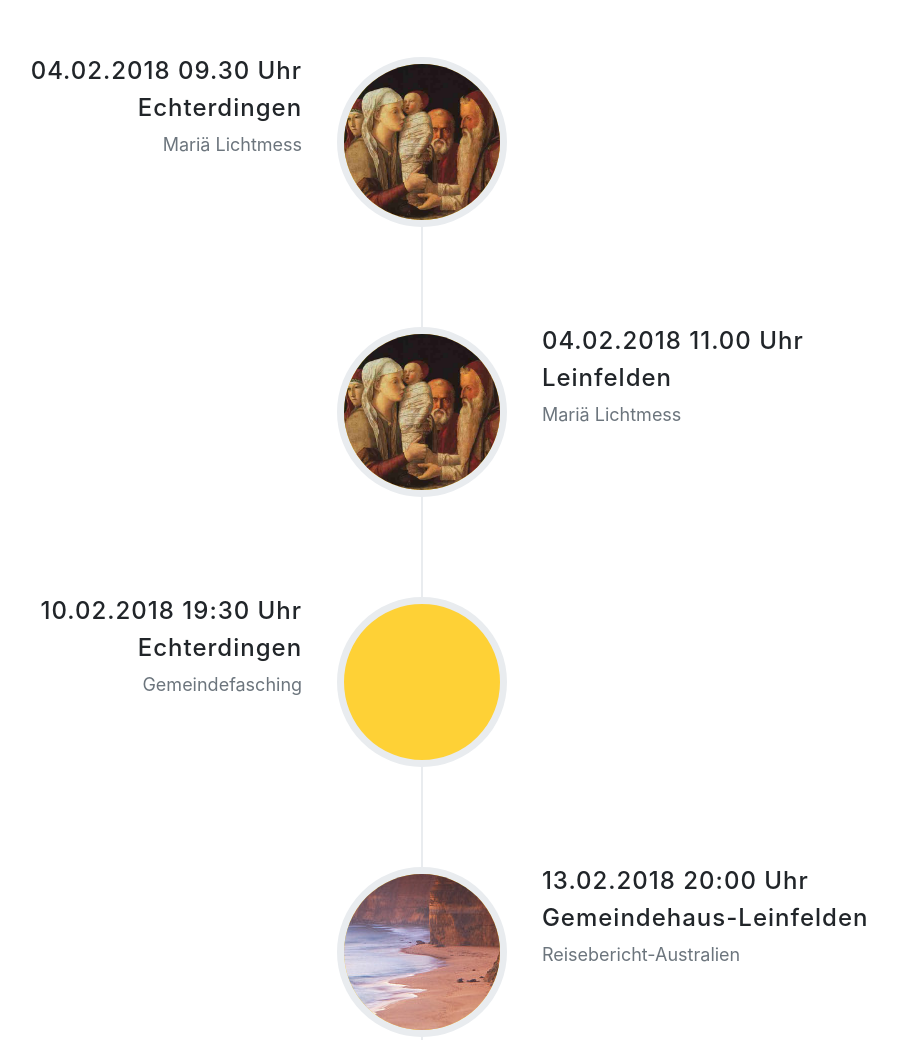
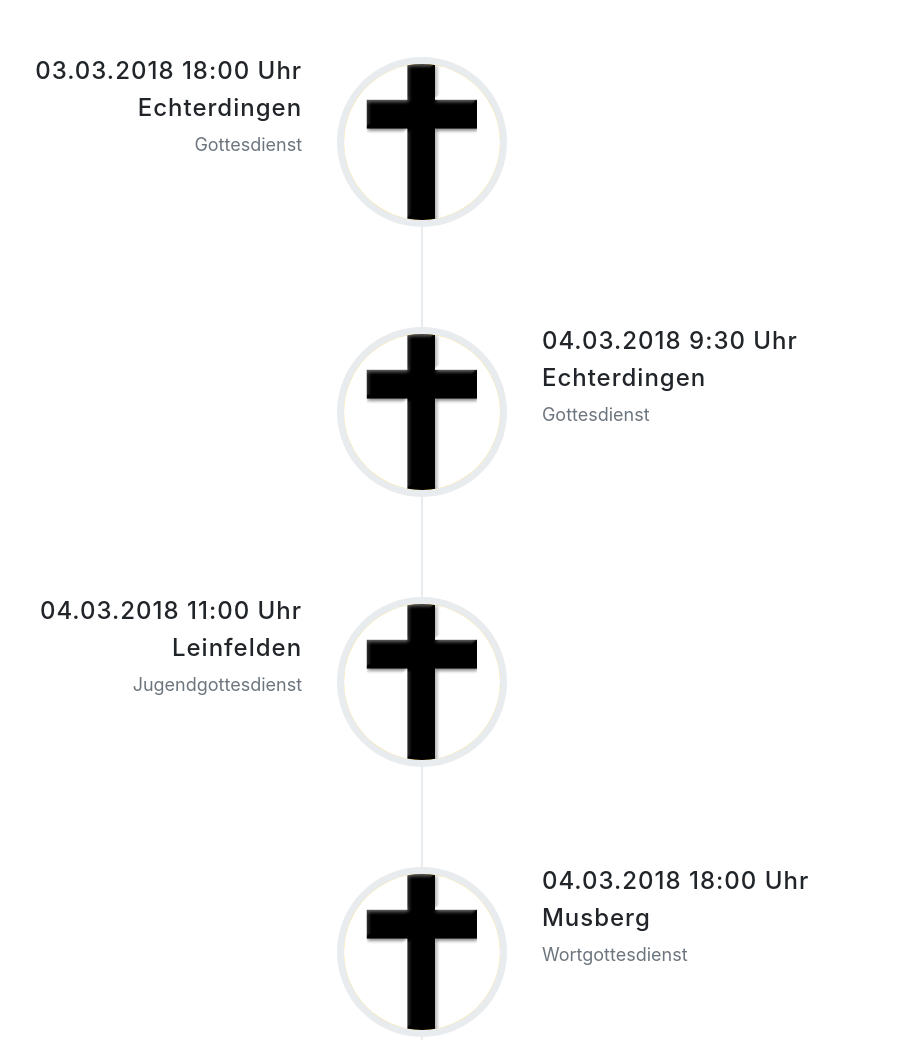
Before and after one commit to mirojur/Homepage-Demo, a website with bundled scripts: page index.html in a window 1280 px wide. Shown: the part 940-1980 px from the top of the page, without its empty margins (218-1115 px from the left). Built offline with nearby package versions, Linux system fonts and the light colour scheme; files whose address does not match are found by name; a web font is replaced by a local one.

Commit message:
Daten update

```diff
--- a/index.html
+++ b/index.html
@@ -101,58 +101,57 @@
             <ul class="timeline">
               <li>
                 <div class="timeline-image">
-                  <img class="rounded-circle img-fluid" src="img/maria-licht.png" alt="">
+                  <img class="rounded-circle img-fluid" src="img/Kreuz.png" alt="">
                 </div>
                 <div class="timeline-panel">
                   <div class="timeline-heading">
-                    <h4>04.02.2018 09.30 Uhr</h4>
+                    <h4>03.03.2018 18:00 Uhr</h4>
                     <h4 class="subheading"> Echterdingen </h4>
                   </div>
                   <div class="timeline-body">
-                    <p class="text-muted">Mariä Lichtmess</p>
+                    <p class="text-muted">Gottesdienst</p>
                   </div>
                 </div>
               </li>
               <li class="timeline-inverted">
                 <div class="timeline-image">
-                  <img class="rounded-circle img-fluid" src="img/maria-licht.png" alt="">
+                  <img class="rounded-circle img-fluid" src="img/Kreuz.png" alt="">
                 </div>
                 <div class="timeline-panel">
                   <div class="timeline-heading">
-                    <h4>04.02.2018 11.00 Uhr</h4>
-                    <h4 class="subheading"> Leinfelden </h4>
+                    <h4>04.03.2018 9:30 Uhr</h4>
+                    <h4 class="subheading">Echterdingen</h4>
                   </div>
                   <div class="timeline-body">
-                    <p class="text-muted">Mariä Lichtmess</p>
+                    <p class="text-muted">Gottesdienst</p>
                   </div>
                 </div>
               </li>
               <li>
                 <div class="timeline-image">
-                  <img class="rounded-circle img-fluid" src="img/Fasching 2.png" alt="">
+                  <img class="rounded-circle img-fluid" src="img/Kreuz.png" alt="">
                 </div>
                 <div class="timeline-panel">
                   <div class="timeline-heading">
-                    <h4>10.02.2018 19:30 Uhr</h4>
-                    <h4 class="subheading"> Echterdingen </h4>
+                    <h4>04.03.2018 11:00 Uhr</h4>
+                    <h4 class="subheading">Leinfelden</h4>
                   </div>
                   <div class="timeline-body">
-                    <p class="text-muted">
-                    Gemeindefasching</p>
+                    <p class="text-muted">Jugendgottesdienst</p>
                   </div>
                 </div>
               </li>
               <li class="timeline-inverted">
                 <div class="timeline-image">
-                  <img class="rounded-circle img-fluid" src="img/Australien.png" alt="">
+                  <img class="rounded-circle img-fluid" src="img/Kreuz.png" alt="">
                 </div>
                 <div class="timeline-panel">
                   <div class="timeline-heading">
-                    <h4>13.02.2018 20:00 Uhr</h4>
-                    <h4 class="subheading"> Gemeindehaus-Leinfelden </h4>
+                    <h4>04.03.2018 18:00 Uhr</h4>
+                    <h4 class="subheading">Musberg</h4>
                   </div>
                   <div class="timeline-body">
-                    <p class="text-muted">Reisebericht-Australien</p>
+                    <p class="text-muted">Wortgottesdienst</p>
                   </div>
                 </div>
               </li>
@@ -206,7 +205,7 @@
         <div class="row">
           <div class="col-lg-12 text-center">
             <h2 class="section-heading text-uppercase">Unser Kirchen Team </h2>
-            <h3 class="section-subheading text-muted">Lorem ipsum dolor sit amet consectetur.</h3>
+            <h3 class="section-subheading text-muted">Für sie immer erreichbar !</h3>
           </div>
         </div>
         <div class="row">
@@ -215,6 +214,8 @@
               <img class="mx-auto rounded-circle" src="img/Pfarrer.png" alt="" height="225px" width="225px">
               <h4>Hans Stehle</h4>
               <p class="text-muted">Pfarrer</p>
+              <p class="text-muted">Telefon: 0711 751510</p>
+              <p class="text-muted">Telefax: 0711 751555</p>
             </div>
           </div>
           <div class="col-sm-4">
@@ -222,6 +223,8 @@
               <img class="mx-auto rounded-circle" src="img/karin.png" alt="" height="300px" width="225px">
               <h4>Karin Komercki</h4>
               <p class="text-muted">Pastoralreferentin</p>
+              <p class="text-muted">Telefon: 0711 751510</p>
+              <p class="text-muted">Telefax: 0711 751555</p>
             </div>
           </div>
           <div class="col-sm-4">
@@ -229,6 +232,8 @@
               <img class="mx-auto rounded-circle" src="img/Marlene.png" alt="" height="150px" width="225px">
               <h4>Marlene Schiebel</h4>
               <p class="text-muted">Gemeindereferentin</p>
+              <p class="text-muted">Telefon: 0711 782377821</p>
+              <p class="text-muted">Telefax: 0711 793200</p>
             </div>
           </div>
         </div>
```
Also changed, not shown: img/Fasching.jpg (deleted), img/Kreuz.png (added), img/fasching.png (added), 2 other files.
